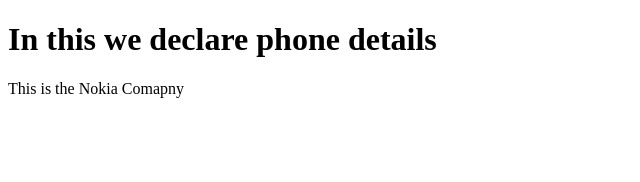
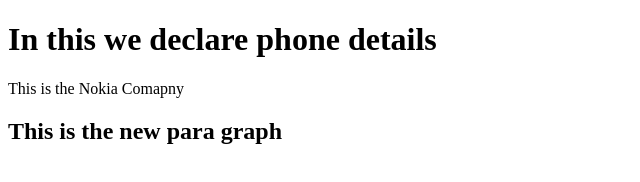
Before and after one commit to hahseo/Phone, a plain HTML site: page aboutus.html in a window 1280 px wide. Shown: the whole page, without its empty margins (0-640 px from the left). Drawn offline with Linux system fonts and the light colour scheme.

Commit message:
add new tag in about.html file

```diff
--- a/aboutus.html
+++ b/aboutus.html
@@ -8,5 +8,6 @@
 <body>
    <h1>In this we declare phone details</h1>
    <p>This is the Nokia Comapny</p>
+   <h2>This is the new para graph</h2>
 </body>
 </html>
```
